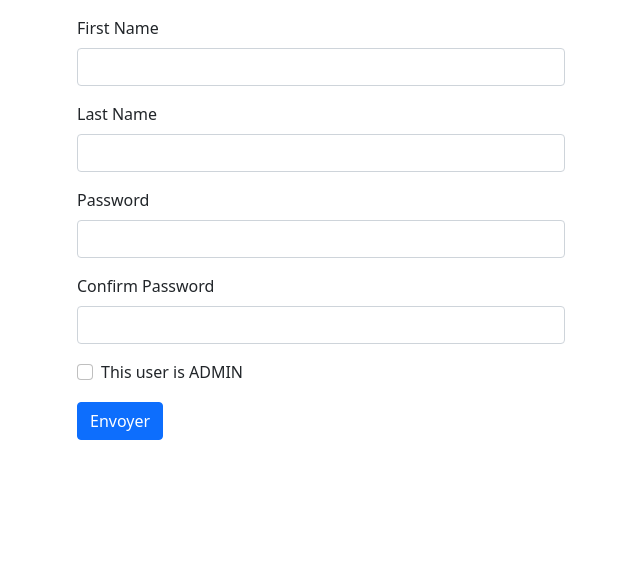
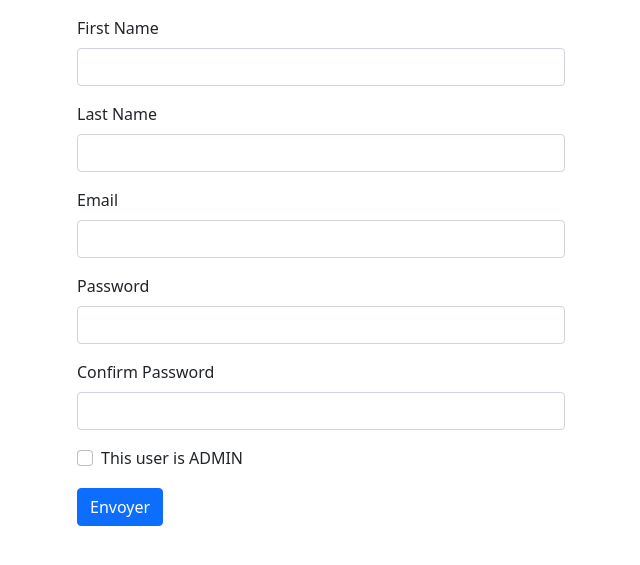
Before and after one commit to alexannebrunold/cms-mvc, a PHP site: page /register in a window 1280 px wide. Shown: the part 40-605 px from the top of the page, without its empty margins (319-959 px from the left). Run offline with PHP 8.4, Linux system fonts and the light colour scheme.

Commit message:
add missing fields in register form

```diff
--- a/src/views/register.php
+++ b/src/views/register.php
@@ -16,13 +16,18 @@ require_once $_SERVER["DOCUMENT_ROOT"] . "/views/header.php";
       </div>
 
       <div class="mb-3">
+        <label class="form-label" for="email">Email</label>
+        <input class="form-control" id="email" type="email" name="email" />
+      </div>
+
+      <div class="mb-3">
         <label class="form-label" for="password">Password</label>
-        <input class="form-control" id="password" type="text" name="password" />
+        <input class="form-control" id="password" type="passwword" name="password" />
       </div>
 
       <div class="mb-3">
         <label class="form-label" for="confirmationPassword">Confirm Password</label>
-        <input class="form-control" id="confirmationPassword" type="text" name="confirmationPassword" />
+        <input class="form-control" id="confirmationPassword" type="password" name="confirmationPassword" />
       </div>
 
       <div class="form-check">
```
